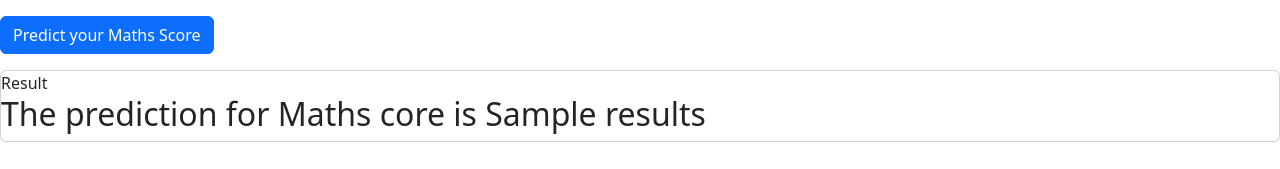
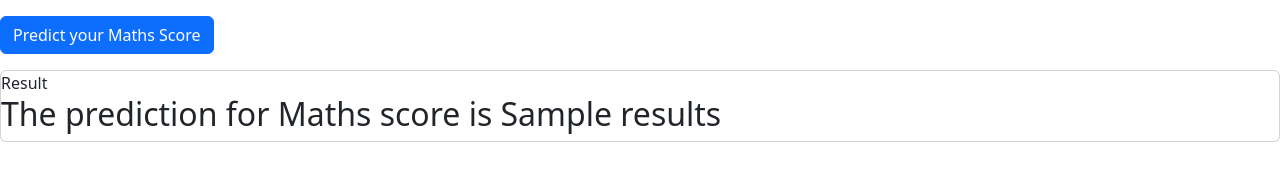
Before and after one commit to AnandAnshu/mlproject, a Flask app: template templates/home.html in a window 1280 px wide. Shown: the part 631-800 px from the top of the page. Run offline with Flask 3, Linux system fonts and the light colour scheme; the template is opened without the code that fills it: most values are stand-ins (such as "Sample title", 1, 10 or a date in 2020).

Commit message:
Prediction Pipeline

```diff
--- a/templates/home.html
+++ b/templates/home.html
@@ -115,7 +115,7 @@
         <div class="card-content white-text">
           <span class="card-title">Result</span>
 			  <h2>
-			   The prediction for Maths core is {{results}}
+			   The prediction for Maths score is {{results}}
 			</h2>
         </div>
       </div>
```
Also changed, not shown: image-3.png (added), image-4.png (added), image-5.png (added), readme.md.
